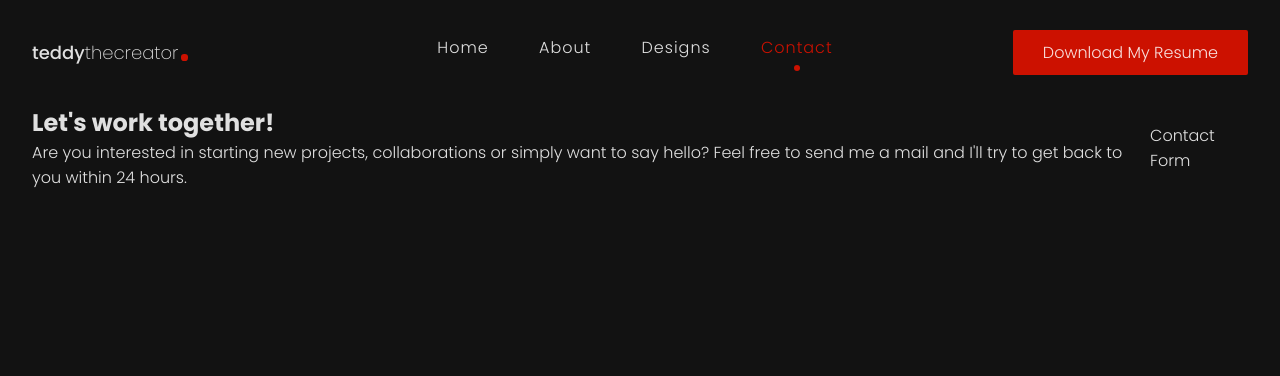
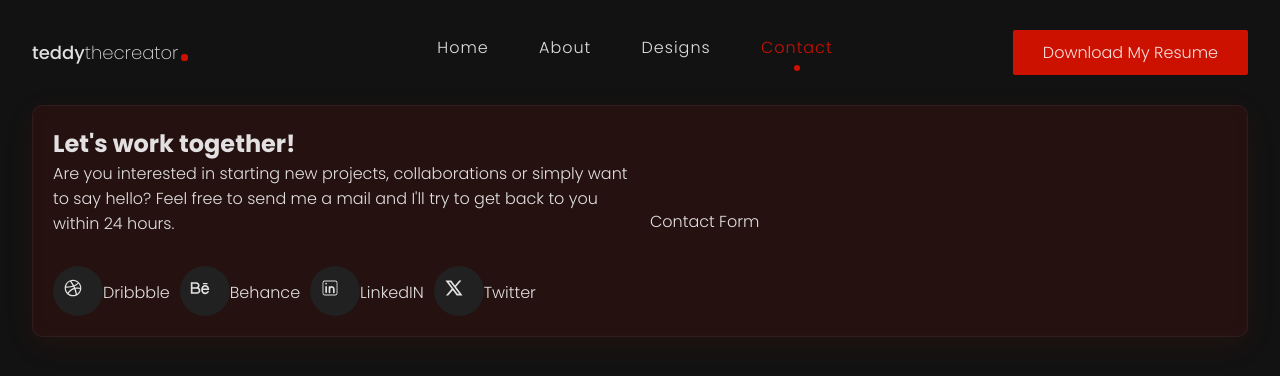
Before and after one commit to theblaisecode/Gsap_and_TSX, a React (Vite) app: page /contact in a window 1280 px wide. Shown: the top 376 px of the page. Built offline with nearby package versions, Linux system fonts and the light colour scheme.

Commit message:
first commit

```diff
--- a/src/components/ContactPage.tsx
+++ b/src/components/ContactPage.tsx
@@ -1,3 +1,6 @@
+import { contactSocials } from "../data.ts";
+import { type ContactSocialType } from "../types/types.tsx";
+
 export const LetsWorkTogether = () => {
   return (
     <div id="letsWork">
@@ -12,7 +15,28 @@ export const LetsWorkTogether = () => {
           </p>
         </div>
 
-        <div className="contentBottom"></div>
+        <div className="contentBottom">
+          <div className="contactSocials">
+            {contactSocials.map((item: ContactSocialType) => {
+              const {
+                id,
+                icon: Icon,
+                href,
+                ariaLabel,
+                title,
+              }: ContactSocialType = item;
+
+              return (
+                <a key={id} href={href} target="_blank" aria-label={ariaLabel}>
+                  <span className="icon">
+                    <Icon />
+                  </span>
+                  <span className="reachMe">{title}</span>
+                </a>
+              );
+            })}
+          </div>
+        </div>
       </div>
     </div>
   );
--- a/src/components/DesignsPage.tsx
+++ b/src/components/DesignsPage.tsx
@@ -7,12 +7,12 @@ function DesignsPage() {
       <div className="designContent">
         <div className="contentTop">
           {designs.map((item: DesignsType) => {
-            const { id, img, title, info }: DesignsType = item;
+            const { id, img, imgAlt, title, info }: DesignsType = item;
 
             return (
               <div key={id} className="items designBox">
                 <div className="image">
-                  <img src={img} alt="Seenema casestudy image" />
+                  <img src={img} alt={imgAlt} />
                 </div>
 
                 <div className="designDescription">
--- a/src/data.ts
+++ b/src/data.ts
@@ -1,6 +1,7 @@
-import { RiDribbbleFill, RiBehanceLine } from "react-icons/ri";
+import { RiDribbbleFill, RiBehanceLine, RiTwitterXLine } from "react-icons/ri";
 import { CiLinkedin } from "react-icons/ci";
 import {
+  ContactSocialType,
   DesignsType,
   ExperienceType,
   NavLinkType,
@@ -158,48 +159,56 @@ export const designs: DesignsType[] = [
   {
     id: 1,
     img: design1,
+    imgAlt: "Seenema casestudy image",
     title: "Seenema (Case Study)",
     info: "A movie streaming platform designed to help local cinemas stay competitive in the digital era, standing alongside major streaming services like Netflix.",
   },
   {
     id: 2,
     img: design2,
+    imgAlt: "See casestudy image",
     title: "See (Case Study)",
     info: "A video conferencing and collaboration tool for large and small teams with whiteboarding, task management, and notes for seamless teamwork.",
   },
   {
     id: 3,
     img: design3,
+    imgAlt: "Tesseract casestudy image",
     title: "Tesseract (Case Study)",
     info: "A versatile crypto wallet and trading platform allowing users manage, buy, sell, send, and receive digital assets. It offers real time news for accurate insights.",
   },
   {
     id: 4,
     img: design4,
+    imgAlt: "",
     title: "Alma Logistics",
     info: "Alma Logistics is a smart tracking app for real-time order monitoring across air, sea, and land, with easy rider and package status contact—all in one  app.",
   },
   {
     id: 5,
     img: design5,
+    imgAlt: "Blizzard Games image",
     title: "Blizzard Games",
     info: "A gaming hub for tournaments, match-finding, in-game content and competitions. Connect with the community and stay updated—all in one place.",
   },
   {
     id: 6,
     img: design6,
+    imgAlt: "Coconut Beach image",
     title: "Coconut Beach",
     info: "A sleek and modern e-commerce design featuring beachwear, surf gear, and summer events, with bright visuals, tropical vibe and smooth navigation.",
   },
   {
     id: 7,
     img: design7,
+    imgAlt: "Medusa Studios image",
     title: "Medusa Studios",
     info: "An award-winning animation agency crafting high-quality 2D and 3D animations for series, games, websites, and apps. Bringing ideas to life.",
   },
   {
     id: 8,
     img: design8,
+    imgAlt: "VibeStream image",
     title: "VibeStream",
     info: "Discover, stream, and vibe to your favorite tunes with VibeStream. Features curated playlists, seamless playback, and an intuitive design. Music + Vibes.",
   },
@@ -207,19 +216,53 @@ export const designs: DesignsType[] = [
   {
     id: 9,
     img: design10,
+    imgAlt: "Seenema Movie App image",
     title: "Seenema Movie App",
     info: "Buy tickets, explore upcoming releases, and stream movies currently airing in cinemas—from the comfort of your home. Bringing the big screen to your fingertips.",
   },
   {
     id: 10,
     img: design9,
+    imgAlt: "Medicare image",
     title: "Medicare",
     info: "A modern healthcare app designed to connect users with medical professionals while managing medical records and prescriptions effortlessly.",
   },
   {
     id: 11,
     img: design11,
+    imgAlt: "ShopEase image",
     title: "ShopEase",
     info: "Your go-to app for trendy fashion and footwear. Browse a curated collection of shoes, clothing, and accessories. Save favorites, and shop effortlessly with ShopEase.",
   },
 ];
+
+export const contactSocials: ContactSocialType[] = [
+  {
+    id: 1,
+    icon: RiDribbbleFill,
+    href: "https://dribbble.com/Teddy_016",
+    ariaLabel: "Link to TeddyTheCreator's Dribbble page",
+    title: "Dribbble",
+  },
+  {
+    id: 2,
+    icon: RiBehanceLine,
+    href: "https://www.behance.net/nwachukcharles",
+    ariaLabel: "Link to TeddyTheCreator's Behance page",
+    title: "Behance",
+  },
+  {
+    id: 3,
+    icon: CiLinkedin,
+    href: "https://linkedin.com/in/teddy016",
+    ariaLabel: "Link to TeddyTheCreator's LinkedIN page",
+    title: "LinkedIN",
+  },
+  {
+    id: 4,
+    icon: RiTwitterXLine,
+    href: "https://twitter.com/Teddy_016",
+    ariaLabel: "Link to TeddyTheCreator's Twitter page",
+    title: "Twitter",
+  },
+];
--- a/src/styles/ContactWrapper.ts
+++ b/src/styles/ContactWrapper.ts
@@ -3,8 +3,59 @@ import styled from "styled-components";
 const ContactWrapper = styled.section`
   .contactContent {
     display: flex;
+    gap: 2rem;
     justify-content: space-between;
     align-items: center;
+    /* border: 2px solid #464545;
+    border-radius: 5px; */
+    padding: 2rem;
+    background: rgba(204, 17, 0, 0.1);
+    box-shadow: 0 0.8rem 3.2rem 0 rgba(204, 38, 0, 0.08);
+    backdrop-filter: blur(0.65rem);
+    -webkit-backdrop-filter: blur(0.65rem);
+    border-radius: 1rem;
+    border: 0.1rem solid rgba(255, 255, 255, 0.05);
+  }
+
+  .contactContent .top,
+  .contactContent .bottom {
+    flex: 1;
+  }
+
+  .letsWorkContent {
+    display: flex;
+    flex-direction: column;
+    gap: 3rem;
+  }
+
+  .contactSocials {
+    display: flex;
+    gap: 1rem;
+  }
+
+  .contactSocials .contentBottom {
+    display: inline-block;
+  }
+
+  .contactSocials a {
+    /* display: flex;
+    justify-content: flex-start;
+    gap: 2rem;
+    align-items: center; */
+  }
+
+  .contactSocials a span{
+    display: inline-block;
+  }
+
+  .contactSocials a .icon {
+    background: var(--accent);
+    color: var(--textLight);
+    padding: 1rem;
+    font-size: 2rem;
+    width: 5rem;
+    height: 5rem;
+    border-radius: 50%;
   }
 `;
 
--- a/src/styles/HomeWrapper.ts
+++ b/src/styles/HomeWrapper.ts
@@ -250,6 +250,7 @@ const HomeWrapper = styled.section`
 
   .jobContent .jobDescription {
     font-size: 1.4rem;
+    opacity: 0.8;
   }
 
   .jobContent .tags,
```
Also changed, not shown: src/types/types.tsx (+9 -18 lines).
